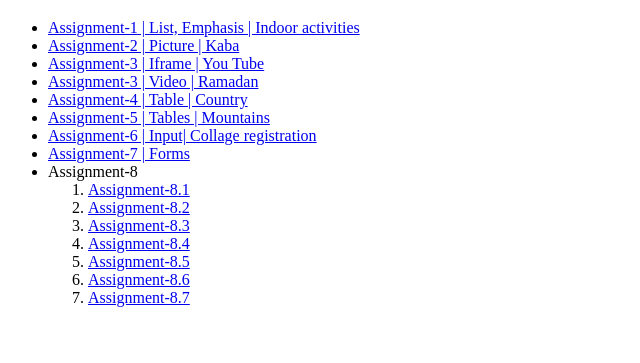
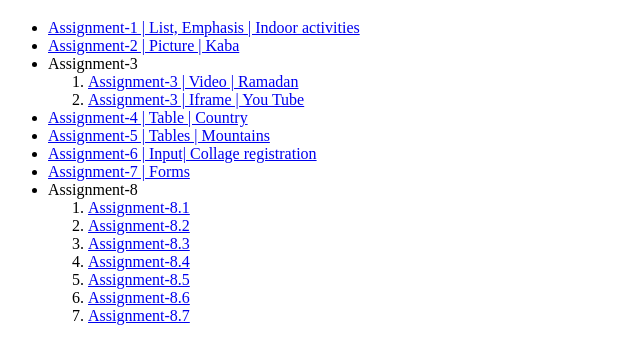
Before and after one commit to rukshonarad/html, a plain HTML site: page assignment/index.html in a window 1280 px wide. Shown: the part 61-424 px from the top of the page, without its empty margins (0-640 px from the left). Drawn offline with Linux system fonts and the light colour scheme.

```diff
--- a/assignment/index.html
+++ b/assignment/index.html
@@ -20,15 +20,21 @@
                 >
             </li>
             <li>
-                <a href="./assignment-3/iframe/iframe.html"
-                    >Assignment-3 | Iframe | You Tube
-                </a>
+                Assignment-3
+                <ol>
+                    <li>
+                        <a href="./assignment-3/video/video.html"
+                            >Assignment-3 | Video | Ramadan
+                        </a>
+                    </li>
+                    <li>
+                        <a href="./assignment-3/iframe/iframe.html"
+                            >Assignment-3 | Iframe | You Tube</a
+                        >
+                    </li>
+                </ol>
             </li>
-            <li>
-                <a href="./assignment-3/video/video.html"
-                    >Assignment-3 | Video | Ramadan
-                </a>
-            </li>
+
             <li>
                 <a href="./assignment-4/index.html"
                     >Assignment-4 | Table | Country
```
